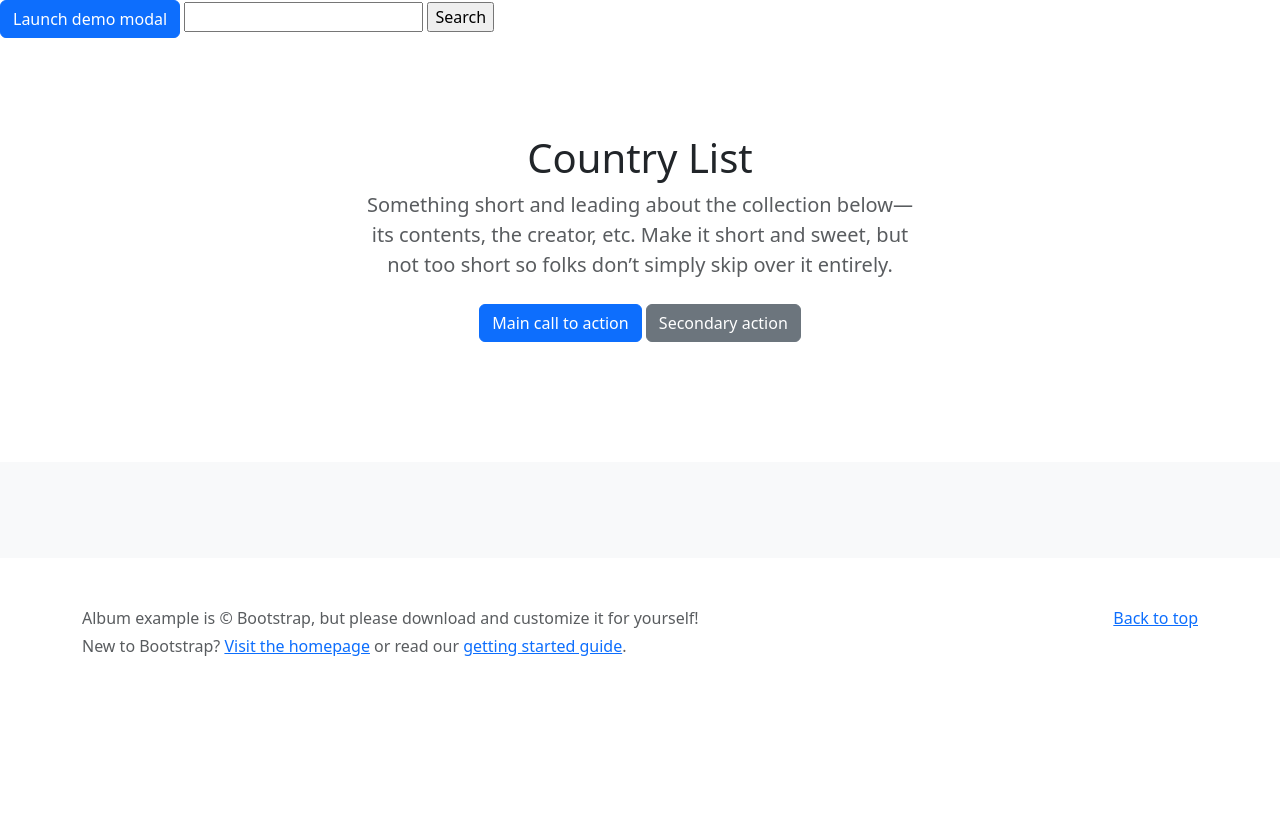
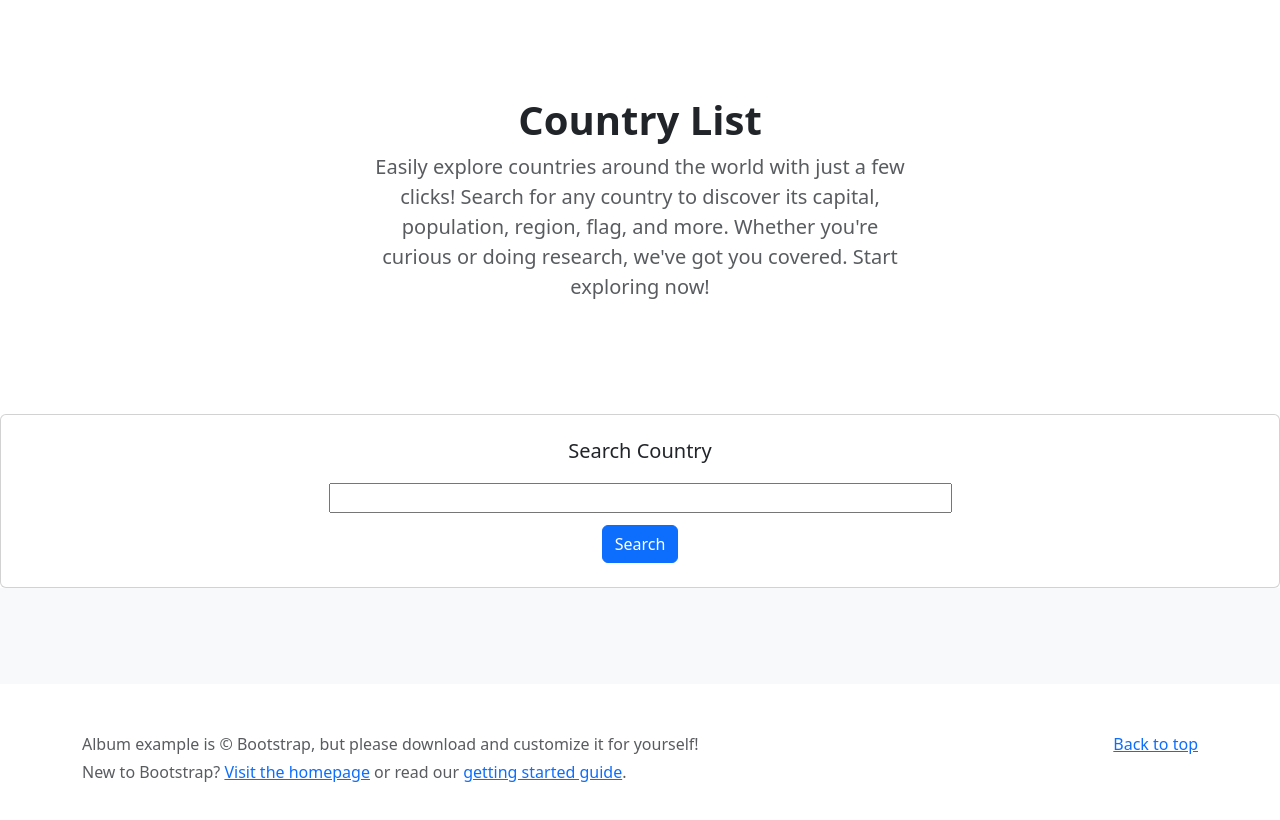
Before and after one commit to SehashDananjaya/RestCountry_web, a plain HTML site: page index.html in a window 1280 px wide. Drawn offline with nearby package versions, Linux system fonts and the light colour scheme; no server answers.

Commit message:
update model

```diff
--- a/app.js
+++ b/app.js
@@ -20,14 +20,18 @@ function loadcountry() {
                             <div class="card shadow-sm"  >
                                 <img src="${element.flags.png}"  alt="" >
                                 <div class="card-body">
-                                <p class="card-text" >This is a ${element.name.common}wider card with supporting text below as a natural lead-in to additional content. This content is a little bit longer.</p>
-                                <div class="d-flex justify-content-between align-items-center">
-                                    <div class="btn-group">
-                                    <button type="button" onclick="loadModalData(${index})" class="btn btn-sm btn-outline-secondary"data-bs-toggle="modal" data-bs-target="#exampleModal">View More</button>
-                                    <button type="button" class="btn btn-sm btn-outline-secondary">Edit</button>
+                                    <p> <strong>Country Name:</strong> ${element.name.common} <br>
+                                        <strong>Official Name:</strong> ${element.name.official} <br>
+                                        <strong>Capital:</strong> ${element.capital ? element.capital[0] : "N/A"} <br>
+                                        <strong>Region:</strong> ${element.region} <br>
+                                        <strong>Population:</strong> ${element.population.toLocaleString()} <br> </p>
+                                    <div class="d-flex justify-content-between align-items-center">
+                                        <div class="btn-group">
+                                            <button type="button" onclick="loadModalData(${index})" class="btn btn-sm btn-outline-secondary"data-bs-toggle="modal" data-bs-target="#exampleModal">View Flag</button>
+
+                                        </div>
+
                                     </div>
-                                    <small class="text-body-secondary">9 mins</small>
-                                </div>
                                 </div>
                             </div>
 
@@ -53,7 +57,9 @@ async function loadModalData(index) {
 
     let modelBody = document.getElementById("modal-body");
     console.log(countriesArrayList[index]);
-    modelBody.innerHTML = `<img src="${countriesArrayList[index].flags.png}"  alt="" >`
+    modelBody.innerHTML = `<img src="${countriesArrayList[index].flags.png}"  alt="" >
+
+                `
 
 
 
@@ -64,12 +70,24 @@ async function loadModalData(index) {
 function search() {
     let searchvalue = document.getElementById("txtSearch").value;
 
-    console.log(searchvalue);
+    //console.log(searchvalue);
 
 
     fetch(`https://restcountries.com/v3.1/name/${searchvalue}`).then(res => res.json())
         .then(data => {
-            console.log(data);
+            //console.log(data);
+
+            let modelBody = document.getElementById("modal-body");
+            console.log(data[0].name.common);
+            modelBody.innerHTML = `<br> <img src="${data[index].flags.png}"  alt="" >
+            <br>
+            <strong>Country Name:</strong> ${data[0].name.common} <br>
+                 <strong>Official Name:</strong> ${data[0].name.official} <br>
+                <strong>Capital:</strong> ${data[0].capital ? data[0].capital[0] : "N/A"} <br>
+                <strong>Region:</strong> ${data[0].region} <br>
+                <strong>Population:</strong> ${data[0].population.toLocaleString()} <br>`
+
+
 
         })
 
--- a/index.html
+++ b/index.html
@@ -7,13 +7,14 @@
     <link href="https://cdn.jsdelivr.net/npm/bootstrap@5.3.3/dist/css/bootstrap.min.css" rel="stylesheet" integrity="sha384-QWTKZyjpPEjISv5WaRU9OFeRpok6YctnYmDr5pNlyT2bRjXh0JMhjY6hW+ALEwIH" crossorigin="anonymous">
     <!-- AOS -->
     <link href="https://unpkg.com/aos@2.3.1/dist/aos.css" rel="stylesheet">
+
 </head>
 <body>
 
-    <!-- Button trigger modal -->
+    <!-- Button trigger modal
 <button type="button" class="btn btn-primary" data-bs-toggle="modal" data-bs-target="#exampleModal">
   Launch demo modal
-</button>
+</button> -->
 
 <!-- Modal -->
 <div class="modal fade" id="exampleModal" tabindex="-1" aria-labelledby="exampleModalLabel" aria-hidden="true">
@@ -28,27 +29,38 @@
       </div>
       <div class="modal-footer">
         <button type="button" class="btn btn-secondary" data-bs-dismiss="modal">Close</button>
-        <button type="button" class="btn btn-primary">Save changes</button>
+
       </div>
     </div>
   </div>
 </div>
 
-<input type="text" id="txtSearch">
-<input type="button" value="Search" onclick="search()">
 
 <section class="py-5 text-center container">
     <div class="row py-lg-5">
         <div class="col-lg-6 col-md-8 mx-auto">
-            <h1 class="fw-light">Country List</h1>
-            <p class="lead text-body-secondary">Something short and leading about the collection below—its contents, the creator, etc. Make it short and sweet, but not too short so folks don’t simply skip over it entirely.</p>
-            <p>
-              <a href="#" class="btn btn-primary my-2">Main call to action</a>
-              <a href="#" class="btn btn-secondary my-2">Secondary action</a>
+            <h1 class="fw-bold">Country List</h1>
+            <p class="lead text-body-secondary">Easily explore countries around the world with just a few clicks!
+                Search for any country to discover its capital, population, region, flag, and more.
+                Whether you're curious or doing research, we've got you covered. Start exploring now!
+
                 </p>
+
         </div>
     </div>
 </section>
+
+<div class="card">
+    <!-- <h5 class="card-header">Featured</h5> -->
+    <div class="card-body text-center  ">
+      <h5 class="card-title p-2">Search Country</h5>
+
+      <input type="text" class="m-1 w-50" id="txtSearch"> <br>
+    <input type="button" value="Search" class="btn btn-primary m-2" onclick="search()" data-bs-toggle="modal" data-bs-target="#exampleModal">
+
+    </div>
+  </div>
+
 
 
 
@@ -62,11 +74,17 @@
 
 
 
-
-
           </div>
         </div>
       </div>
+
+
+
+
+
+
+
+
 
     </main>
 
@@ -93,5 +111,7 @@
     <script>
         AOS.init();
       </script>
+
+
 </body>
 </html>
```
Lines whose indentation alone changed are shown as unchanged.
